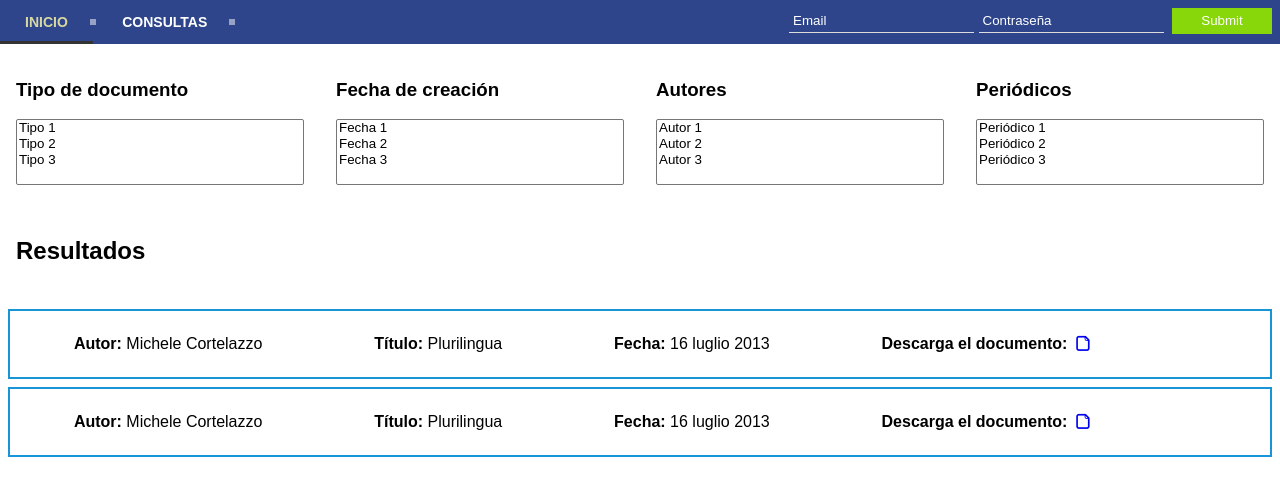
After one commit to antoniorv6/IULMAProject, a PHP site: page /search.html in a window 1280 px wide. The commit adds this page. Shown: the top 496 px of the page. Run offline with PHP 8.4, Linux system fonts and the light colour scheme; data comes from the database, SQL or seed files in the repository; both versions use the stored data as it was after the commit.

Commit message:
Database updated and search page included

```diff
--- a/css/folder-codes.css
+++ b/css/folder-codes.css
@@ -1,2 +1,3 @@
 
+.icon-doc:before { content: '\e800'; } /* '' */
 .icon-folder-open-empty:before { content: '\f115'; } /* '' */
--- a/css/folder-ie7-codes.css
+++ b/css/folder-ie7-codes.css
@@ -1,2 +1,3 @@
 
+.icon-doc { *zoom: expression( this.runtimeStyle['zoom'] = '1', this.innerHTML = '&#xe800;&nbsp;'); }
 .icon-folder-open-empty { *zoom: expression( this.runtimeStyle['zoom'] = '1', this.innerHTML = '&#xf115;&nbsp;'); }
--- a/css/folder-ie7.css
+++ b/css/folder-ie7.css
@@ -10,4 +10,5 @@
   /* font-size: 120%; */
 }
 
+.icon-doc { *zoom: expression( this.runtimeStyle['zoom'] = '1', this.innerHTML = '&#xe800;&nbsp;'); }
 .icon-folder-open-empty { *zoom: expression( this.runtimeStyle['zoom'] = '1', this.innerHTML = '&#xf115;&nbsp;'); }
--- a/css/folder.css
+++ b/css/folder.css
@@ -1,11 +1,11 @@
 @font-face {
   font-family: 'folder';
-  src: url('../font/folder.eot?88652107');
-  src: url('../font/folder.eot?88652107#iefix') format('embedded-opentype'),
-       url('../font/folder.woff2?88652107') format('woff2'),
-       url('../font/folder.woff?88652107') format('woff'),
-       url('../font/folder.ttf?88652107') format('truetype'),
-       url('../font/folder.svg?88652107#folder') format('svg');
+  src: url('../font/folder.eot?13654082');
+  src: url('../font/folder.eot?13654082#iefix') format('embedded-opentype'),
+       url('../font/folder.woff2?13654082') format('woff2'),
+       url('../font/folder.woff?13654082') format('woff'),
+       url('../font/folder.ttf?13654082') format('truetype'),
+       url('../font/folder.svg?13654082#folder') format('svg');
   font-weight: normal;
   font-style: normal;
 }
@@ -15,7 +15,7 @@
 @media screen and (-webkit-min-device-pixel-ratio:0) {
   @font-face {
     font-family: 'folder';
-    src: url('../font/folder.svg?88652107#folder') format('svg');
+    src: url('../font/folder.svg?13654082#folder') format('svg');
   }
 }
 */
@@ -55,4 +55,5 @@
   /* text-shadow: 1px 1px 1px rgba(127, 127, 127, 0.3); */
 }
 
+.icon-doc:before { content: '\e800'; } /* '' */
 .icon-folder-open-empty:before { content: '\f115'; } /* '' */
--- a/css/style.css
+++ b/css/style.css
@@ -13,7 +13,25 @@
 	box-sizing: border-box;
 	font-family: sans-serif;
 }
-
+.results>.data
+{
+	display: flex;
+	flex-direction: row;
+	justify-content: space-around;
+	border:rgba(24,149,215,1) 2px solid;
+	padding: .5em;
+	margin: .5em;
+}
+.consultParameters
+{
+	display: flex;
+	flex-direction: row;
+	justify-content: space-around;
+}
+.consultParameters>article
+{
+	width: 70%;
+}
 article
 {
 	display: flex;
--- a/data-insertion.html
+++ b/data-insertion.html
@@ -16,8 +16,8 @@
 	<body>
 		<div id='cssmenu'>
 				<ul>
-					<li class='active'><a href='index.html'><span>Inicio</span></a></li>
-                    <li><a href='#'><span>Consultas</span></a></li>
+					<li><a href='index.html'><span>Inicio</span></a></li>
+                    <li><a href='search.html'><span>Consultas</span></a></li>
                     <li class="rightside" id="loginform">
 
                     </li>
@@ -37,6 +37,6 @@
                     </form>
 			</article>
 		</section>
-        <script>initMenu();</script>
+		<script>initMenu();</script>
 	</body>
 </html>
--- a/index.html
+++ b/index.html
@@ -14,8 +14,8 @@
 	<body>
 		<div id='cssmenu'>
 				<ul>
-					<li class='active'><a href='index.html'><span>Inicio</span></a></li>
-					<li><a href='#'><span>Consultas</span></a></li>
+					<li><a href='index.html'><span>Inicio</span></a></li>
+					<li><a href='search.html'><span>Consultas</span></a></li>
 					<li class="rightside" id="loginform">
 					</li>
 				</ul>
--- a/rest/POST/post_handler.php
+++ b/rest/POST/post_handler.php
@@ -42,7 +42,8 @@
 				'COLUMN' => $data[7],
 				'MEDIUM' => $data[8],
 				'LANGUAGE' => $data[9],
-				'COUNTRY' => $data[10]
+				'COUNTRY' => $data[10],
+				'PATH' => "uploaded/".$_FILES["archivo"]["name"]
 			);
 			$type = 1;
 		}
@@ -105,8 +106,9 @@
 		$language = '"'.$_POST['language'].'"';
 		$country = '"'.$_POST['country'].'"';
 		$user = '"'.$_POST['user'].'"';
+		$path = '"'.$_POST['filepath'].'"';
 		//Fin del saneamiento
-		$query = "INSERT INTO `column` (Author_surname, Author_Name, Title, Place, Dateofcreation, Col, Source, Medium, Language_written, Country, First_insert, Last_insert) VALUES ($surname, $name, $title, $place, $date, $col, $source, $medium, $language, $country, $user, $user)";
+		$query = "INSERT INTO `column` (Author_surname, Author_Name, Title, Place, Dateofcreation, Col, Source, Medium, Language_written, Country, First_insert, Last_insert, Filepath) VALUES ($surname, $name, $title, $place, $date, $col, $source, $medium, $language, $country, $user, $user, $path)";
 		//Query escrita, ahora escribimos en la base de datos
 
 		if(!($result = @mysqli_query($dbConnection, $query)))
--- a/script/script.js
+++ b/script/script.js
@@ -77,6 +77,7 @@ function AnalyseDocument()
 				<input name = "country" value="${objson.BODY.COUNTRY}">
 
 				<input name = "user" value="${sessionStorage.getItem('user')}" hidden>
+				<input name = "filepath" value="${objson.BODY.PATH}" hidden>
 				<input type="submit" class="button addParameters" value = "Subir">
 
 			</form>
@@ -134,3 +135,29 @@ function AddNewParamenters()
 	<label>Parameter 2</label>
 	<input type = "text" placeholder = "p2">`;
 }
+
+function prop()
+{
+	console.log("Hacer consulta");
+}
+
+function sendAllRequest()
+{
+	AjaxGETRequest('rest/column/', PresentResult);
+
+	function PresentResult(response)
+	{
+		let objJSON = JSON.parse(response);
+		console.log(objJSON);
+		objJSON.BODY.forEach( function(element)
+		{
+			document.querySelector('.results').innerHTML += `<article class="data">
+			<p><b>Autor:</b>${element.Author_Name} ${element.Author_surname}</p>
+			<p><b>Título: </b>${element.Title}</p>
+			<p><b>Fecha: </b>${element.Dateofcreation}</p>
+			<p><b>Descarga el documento: <a href = ${element.Filepath}><span class="icon-doc"></span></a></p>
+			</article>`;
+		});
+
+	}
+}
--- /dev/null
+++ b/search.html
@@ -0,0 +1,65 @@
+<!DOCTYPE html>
+<html>
+	<head>
+		<title>Base de datos Metapress</title>
+		<script src="script/requests.js"></script>
+		<script src="script/script.js"></script>
+		<script src="script/userControl.js"></script>
+		<meta charset="utf-8">
+		<link rel="stylesheet" href="css/style.css">
+		<link rel="stylesheet" href="css/folder.css">
+		<meta name="viewport" content="width=device-width, initial-scale=1">
+	</head>
+
+	<body>
+		<div id='cssmenu'>
+				<ul>
+					<li><a href='index.html'><span>Inicio</span></a></li>
+					<li><a href='search.html'><span>Consultas</span></a></li>
+					<li class="rightside" id="loginform">
+					</li>
+				</ul>
+		</div>
+		<section class="consultParameters">
+			<article>
+                <h3>Tipo de documento</h3>
+				<select multiple onchange="prop()">
+                    <option value="1">Tipo 1</option>
+                    <option value="2">Tipo 2</option>
+                    <option value="3">Tipo 3</option>
+                </select>
+            </article>
+            <article>
+                <h3>Fecha de creación</h3>
+                <select multiple>
+                    <option value="1">Fecha 1</option>
+                    <option value="2">Fecha 2</option>
+                    <option value="3">Fecha 3</option>
+                </select>
+            </article>
+            <article>
+                <h3>Autores</h3>
+                <select multiple>
+                        <option value="1">Autor 1</option>
+                        <option value="2">Autor 2</option>
+                        <option value="3">Autor 3</option>
+                </select>
+            </article>
+            <article>
+                <h3>Periódicos</h3>
+                <select multiple>
+                        <option value="1">Periódico 1</option>
+                        <option value="2">Periódico 2</option>
+                        <option value="3">Periódico 3</option>
+                </select>
+            </article>
+        </section>
+        <section class="results">
+            <article>
+                <h2>Resultados</h2>
+            </article>
+        </section>
+	</body>
+    <script>initMenu();</script>
+    <script>sendAllRequest();</script>
+</html>
```
Also changed, not shown: css/folder-embedded.css (+7 -6 lines), db/metapress.sql (+12 -10 lines), rest/GET/get_handler.php (added, +51 -0 lines), font/folder.ttf, font/folder.woff, font/folder.woff2, rest/.htaccess, 3 other files.
